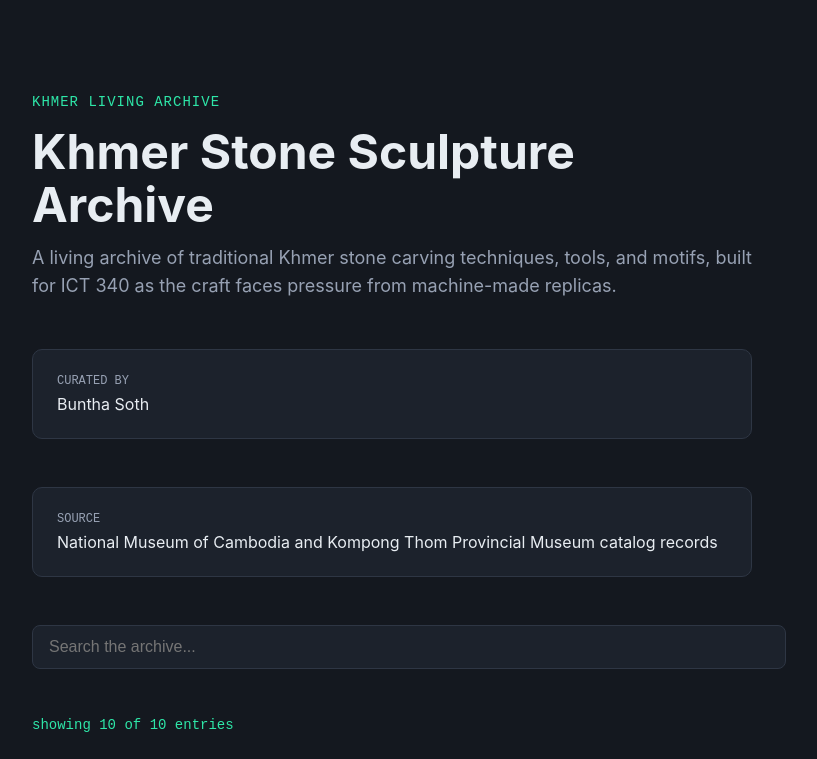
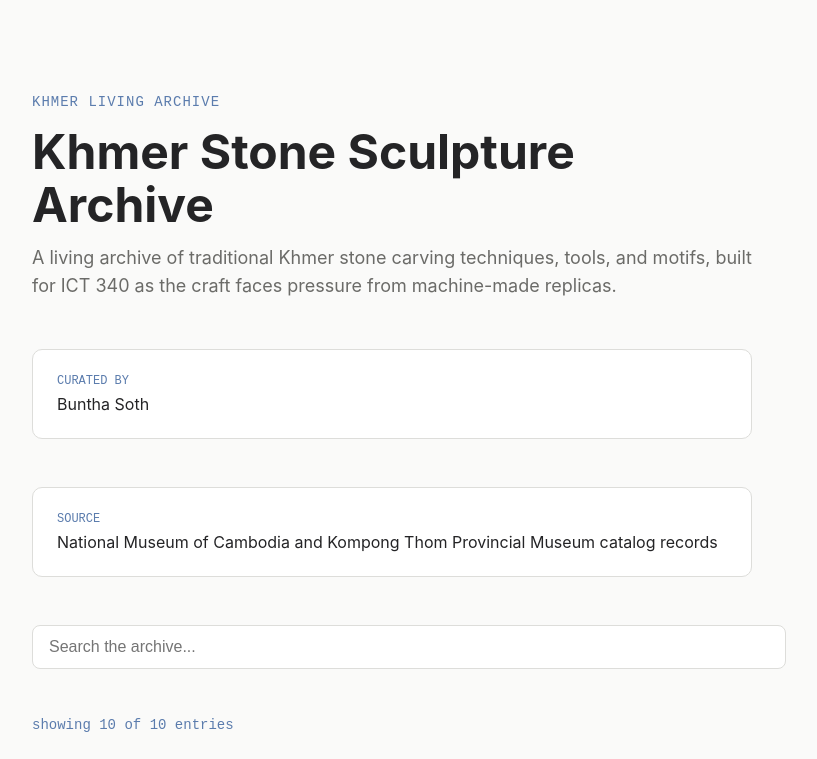
Before and after one commit to bun-tha/khmer-sculture-archive, a Next.js app: page / in a window 1280 px wide. Shown: the top 759 px of the page, without its empty margins (248-1065 px from the left). Built offline with nearby package versions, Linux system fonts and the light colour scheme.

Commit message:
sprint 1: switch to light color theme for readability [AI-assisted]

```diff
--- a/app/layout.js
+++ b/app/layout.js
@@ -11,8 +11,8 @@
       <body
         style={{
           margin: 0,
-          backgroundColor: "#14181F",
-          color: "#E8EDF2",
+          backgroundColor: "#FAFAF9",
+          color: "#242426",
           fontFamily:
             "-apple-system, BlinkMacSystemFont, 'Segoe UI', Roboto, sans-serif",
           minHeight: "100vh",
--- a/app/page.js
+++ b/app/page.js
@@ -14,7 +14,7 @@
   },
   kicker: {
     fontFamily: "'Courier New', monospace",
-    color: "#2EE6A8",
+    color: "#5B7CAD",
     fontSize: 14,
     letterSpacing: 1,
   },
@@ -26,21 +26,21 @@
   },
   description: {
     fontSize: 18,
-    color: "#97A1B3",
+    color: "#6B6B68",
     lineHeight: 1.6,
     margin: 0,
   },
   card: {
     marginTop: 48,
     padding: 24,
-    backgroundColor: "#1C222C",
-    border: "1px solid #2E3644",
+    backgroundColor: "#FFFFFF",
+    border: "1px solid #DDDDDA",
     borderRadius: 10,
   },
   cardLabel: {
     fontFamily: "'Courier New', monospace",
     fontSize: 12,
-    color: "#97A1B3",
+    color: "#5B7CAD",
     margin: 0,
   },
   cardValue: {
@@ -50,15 +50,15 @@
   count: {
     fontFamily: "'Courier New', monospace",
     fontSize: 14,
-    color: "#2EE6A8",
+    color: "#5B7CAD",
     marginTop: 48,
   },
   footer: {
     marginTop: 64,
     paddingTop: 24,
-    borderTop: "1px solid #2E3644",
+    borderTop: "1px solid #DDDDDA",
     fontSize: 13,
-    color: "#5A6373",
+    color: "#6B6B68",
   },
 };
 function filterEntries(entries, query) {
@@ -99,10 +99,10 @@
     marginTop: 48,
     padding: "12px 16px",
     fontSize: 16,
-    backgroundColor: "#1C222C",
-    border: "1px solid #2E3644",
+    backgroundColor: "#FFFFFF",
+    border: "1px solid #DDDDDA",
     borderRadius: 8,
-    color: "#E8ECF1",
+    color: "#242426",
   }}
 />
 
```
